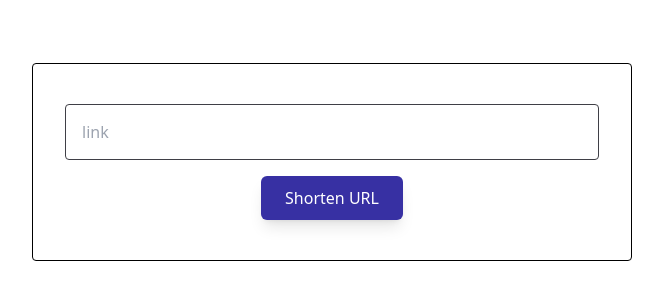
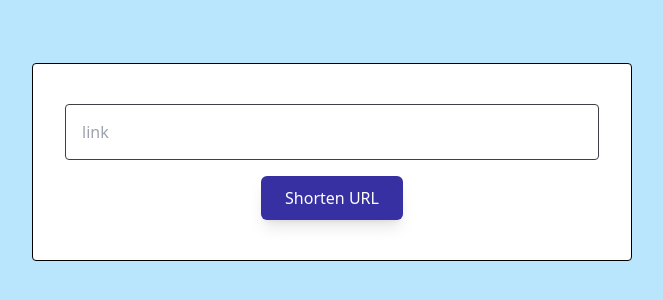
Before and after one commit to asmeydan/URL-shortener, a React (Create React App) app in the folder frontend/: page / in a window 1280 px wide. Shown: the part 238-538 px from the top of the page, without its empty margins (308-971 px from the left). Built offline with nearby package versions, Linux system fonts and the light colour scheme; the HTML template or start-up script is replaced by a standard one.

Commit message:
background color changed

```diff
--- a/frontend/src/App.js
+++ b/frontend/src/App.js
@@ -6,8 +6,8 @@ function App() {
   const [ linkInput, setLinkInput] = useState("");
 
   return (
-    <div className=" min-h-screen flex flex-col justify-center items-center gap-10">
-      <form className=" flex flex-col items-center gap-4 border border-black rounded w-[300px] md:w-[600px] px-4 py-10 md:px-8 " onSubmit={async (e)=> {
+    <div className=" min-h-screen flex flex-col justify-center items-center gap-10 bg-sky-200">
+      <form className=" flex flex-col items-center gap-4 border border-black rounded w-[300px] md:w-[600px] px-4 py-10 md:px-8 bg-white " onSubmit={async (e)=> {
         e.preventDefault()
         await axios.post("http://localhost:5000/", {url: linkInput})
         .then((res)=> setShortUrl(`localhost:5000/${res.data.createdUrl.shortUrl}`))
@@ -20,7 +20,7 @@ function App() {
       </form>
 
       {
-        shortUrl && <div className=" flex flex-col items-center gap-4 border border-black rounded w-[300px] md:w-[600px] px-4 py-10 md:px-8 ">
+        shortUrl && <div className=" flex flex-col items-center gap-4 border border-black rounded w-[300px] md:w-[600px] px-4 py-10 md:px-8 bg-white ">
           { shortUrl }
         </div>
       }
```
